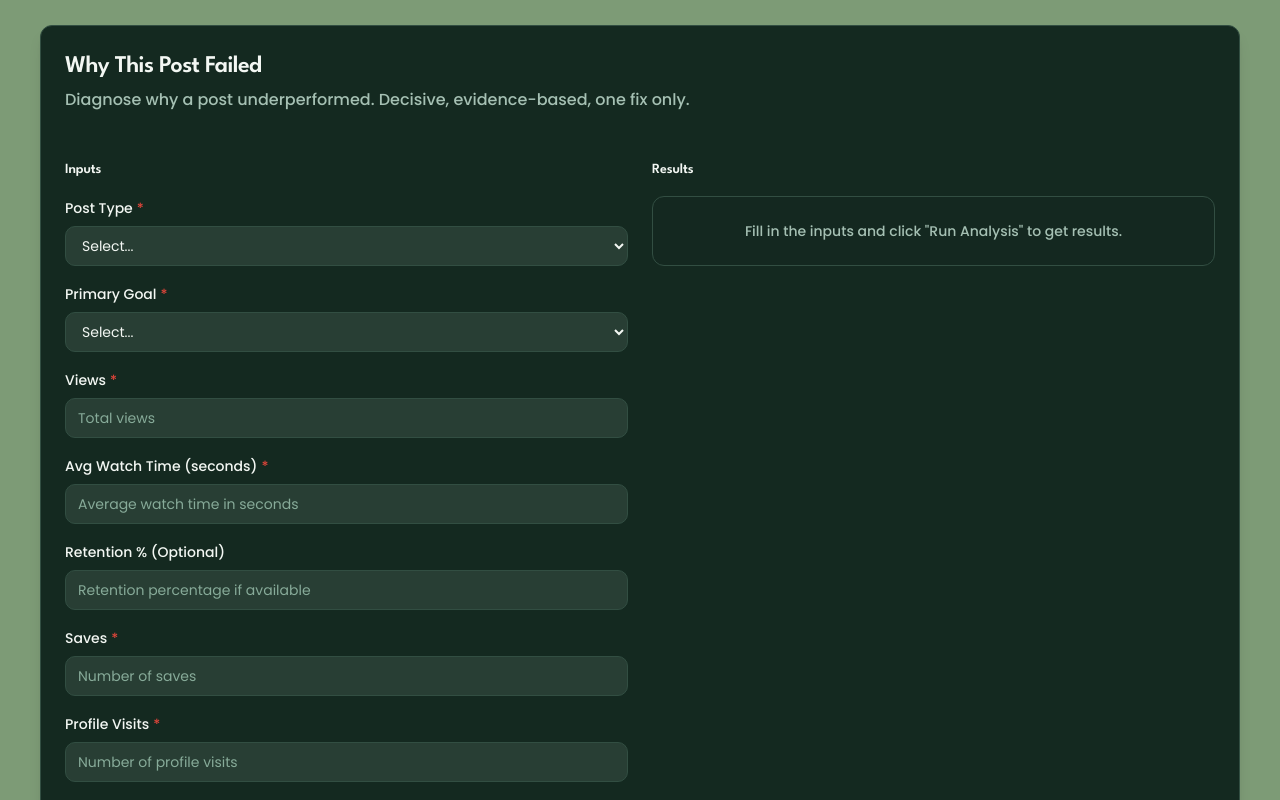
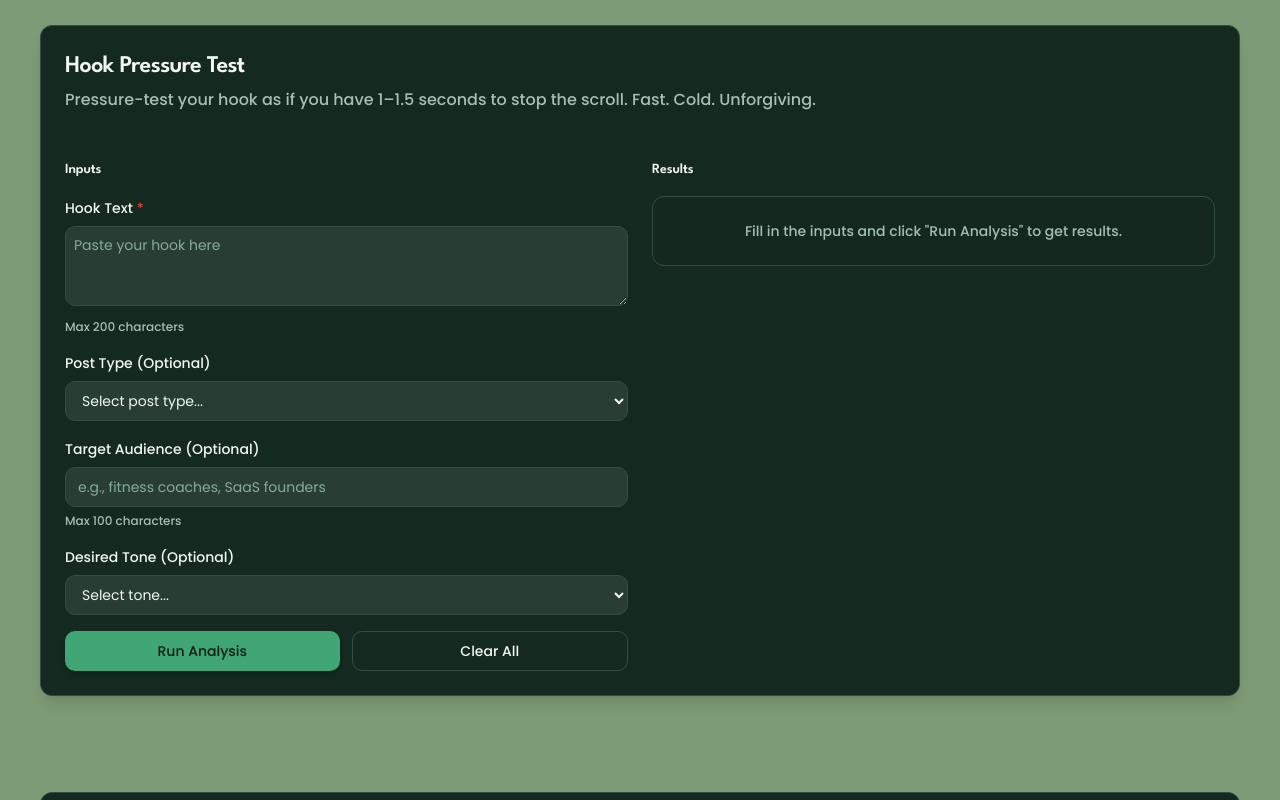
Before and after one commit to gmajors1326/strategies-tool-funnel, a Next.js app: page / in a window 1280 px wide. Shown: the part 1280-2080 px from the top of the page. Built offline with nearby package versions, Linux system fonts and the light colour scheme.

Commit message:
Add Hook Pressure Test tool to homepage

```diff
--- a/app/page.tsx
+++ b/app/page.tsx
@@ -9,8 +9,9 @@ import { motion } from 'framer-motion'
 import Link from 'next/link'
 
 export default function HomePage() {
+  const postTypeRecommenderConfig = getToolConfig('post_type_recommender')
+  const hookPressureTestConfig = getToolConfig('hook_pressure_test')
   const whyPostFailedConfig = getToolConfig('why_post_failed')
-  const postTypeRecommenderConfig = getToolConfig('post_type_recommender')
 
   return (
     <div className="min-h-screen bg-[#7d9b76] text-foreground">
@@ -43,6 +44,7 @@ export default function HomePage() {
       <section id="tool" className="container mx-auto px-4 py-8 md:py-12">
         <div className="max-w-7xl mx-auto space-y-12">
           <ToolShell config={postTypeRecommenderConfig} />
+          <ToolShell config={hookPressureTestConfig} />
           <ToolShell config={whyPostFailedConfig} />
         </div>
       </section>
```
